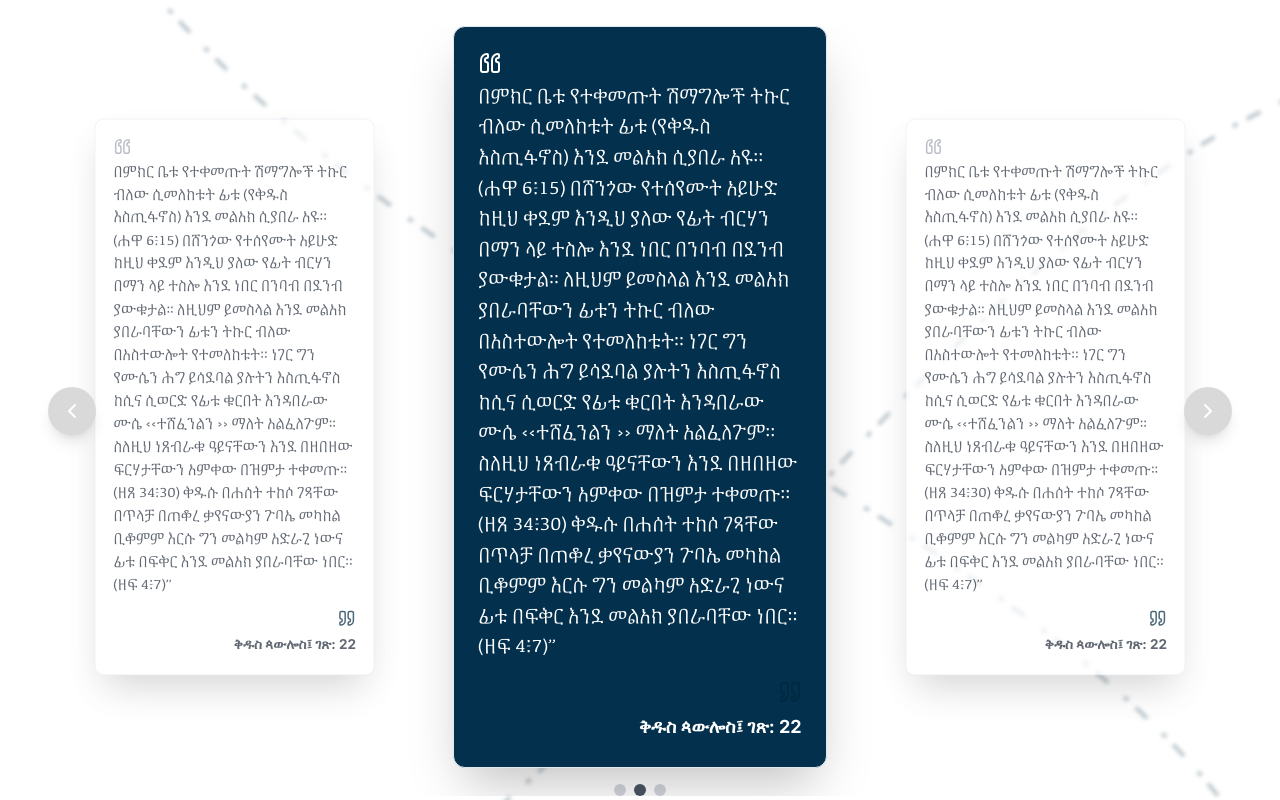
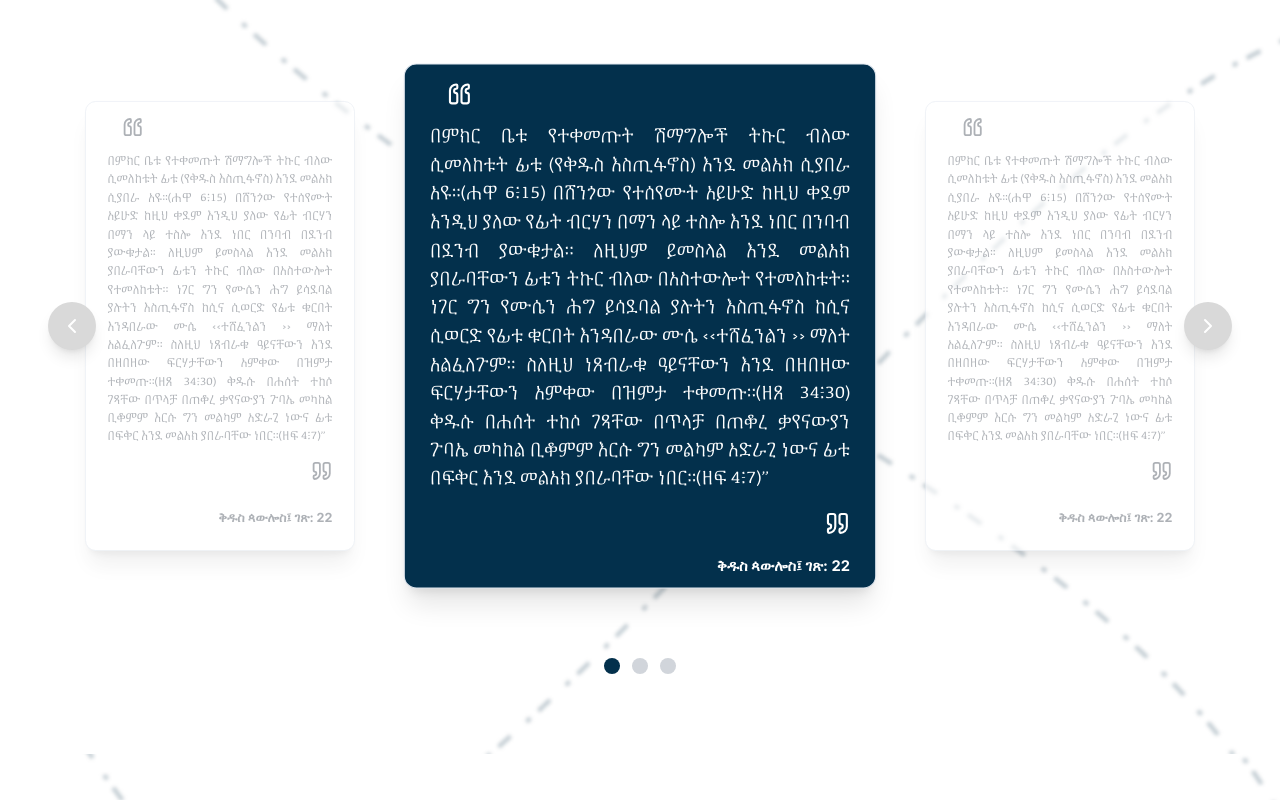
Before and after one commit to MekdelawitGebre/st-paul-book, a Next.js app: page / in a window 1280 px wide. Shown: the part 3400-4200 px from the top of the page. Built offline with nearby package versions, Linux system fonts and the light colour scheme; a web font is replaced by a local one.

Commit message:
fix :the quoes slide

```diff
--- a/components/quotes.tsx
+++ b/components/quotes.tsx
@@ -2,11 +2,42 @@
 
 import React from "react";
 import { Card, CardContent } from "@/components/ui/card";
-import { Quote, QuoteIcon, ChevronLeft, ChevronRight } from "lucide-react";
+import { Quote, ChevronLeft, ChevronRight } from "lucide-react";
+import { useSwipeable } from "react-swipeable";
 import quotesData from "@/data/quotes.json";
 
+const cardConfig = {
+  active: {
+    width: "450px",
+    height: "500px",
+    transform: "translateX(0) scale(1.05)",
+    className: "scale-105 opacity-100 z-20",
+    contentOpacity: "opacity-100",
+    fontSize: "text-base",
+    bg: "bg-[#03304c] text-white",
+  },
+  previous: {
+    width: "300px",
+    height: "500px",
+    transform: "translateX(-420px) scale(0.9)",
+    className: "scale-90 opacity-60 z-10",
+    contentOpacity: "opacity-60",
+    fontSize: "text-xs",
+    bg: "bg-white text-gray-800",
+  },
+  next: {
+    width: "300px",
+    height: "500px",
+    transform: "translateX(420px) scale(0.9)",
+    className: "scale-90 opacity-60 z-10",
+    contentOpacity: "opacity-60",
+    fontSize: "text-xs",
+    bg: "bg-white text-gray-800",
+  },
+};
+
 export default function Quotes() {
-  const [currentQuoteSlide, setCurrentQuoteSlide] = React.useState(1);
+  const [currentQuoteSlide, setCurrentQuoteSlide] = React.useState(0);
   const totalQuoteSlides = quotesData.quotes.length;
 
   const nextQuoteSlide = () => {
@@ -23,6 +54,12 @@ export default function Quotes() {
     setCurrentQuoteSlide(index);
   };
 
+  const handlers = useSwipeable({
+    onSwipedLeft: () => nextQuoteSlide(),
+    onSwipedRight: () => prevQuoteSlide(),
+    trackMouse: true,
+  });
+
   return (
     <section
       id="quotes"
@@ -31,78 +68,82 @@ export default function Quotes() {
         backgroundImage: "url(/network-bg.png)",
         backgroundSize: "cover",
         backgroundPosition: "center",
-        backgroundRepeat: "no-repeat",
         minHeight: "100vh",
       }}
     >
-      <div
-        className="absolute inset-0"
-        style={{
-          backgroundImage: "url(/network-bg.png)",
-          backgroundSize: "cover",
-          backgroundPosition: "center",
-          backgroundRepeat: "no-repeat",
-          transform: "translateZ(-1px) scale(2)",
-          zIndex: -1,
-        }}
-      />
+      <div className="absolute inset-0 z-[-1]" />
       <div className="container mx-auto px-8">
         <div className="text-center mb-8">
           <h2 className="text-5xl font-bold mb-4" style={{ color: "#03304c" }}>
             ጥቅሶች
           </h2>
         </div>
-        <div className="relative overflow-hidden">
+
         <div
-            className="flex transition-transform duration-500 ease-in-out"
-            style={{
-              transform: `translateX(-${
-                Math.max(0, currentQuoteSlide - 1) * 33.333
-              }%)`,
-            }}
+          {...handlers}
+          className="relative flex items-center justify-center w-full h-[600px]"
         >
+          {/* Previous Arrow - Hidden on mobile */}
+          <button
+            onClick={prevQuoteSlide}
+            className="hidden md:flex absolute left-4 top-1/2 transform -translate-y-1/2 text-white p-3 rounded-full shadow-lg z-30"
+            style={{ backgroundColor: "#D9D9D9" }}
+            aria-label="Previous quote"
+          >
+            <ChevronLeft size={24} />
+          </button>
+
+          {/* Next Arrow - Hidden on mobile */}
+          <button
+            onClick={nextQuoteSlide}
+            className="hidden md:flex absolute right-4 top-1/2 transform -translate-y-1/2 text-white p-3 rounded-full shadow-lg z-30"
+            style={{ backgroundColor: "#D9D9D9" }}
+            aria-label="Next quote"
+          >
+            <ChevronRight size={24} />
+          </button>
+
+          {/* Cards Container */}
+          <div className="relative flex items-center justify-center w-full h-full">
             {quotesData.quotes.map((quote, index) => {
-              const isActive = currentQuoteSlide === index;
-              const isLeft = index === currentQuoteSlide - 1;
-              const isRight = index === currentQuoteSlide + 1;
+              const position =
+                index === currentQuoteSlide
+                  ? "active"
+                  : index ===
+                    (currentQuoteSlide - 1 + totalQuoteSlides) %
+                      totalQuoteSlides
+                  ? "previous"
+                  : index === (currentQuoteSlide + 1) % totalQuoteSlides
+                  ? "next"
+                  : "hidden";
+
+              if (position === "hidden") return null;
+
+              const config = cardConfig[position as keyof typeof cardConfig];
 
               return (
                 <div
                   key={quote.id}
-                  className="w-full md:w-1/3 flex-shrink-0 px-4 transition-all duration-500 ease-in-out"
+                  className={`absolute transition-all duration-700 ease-in-out ${config.className}`}
                   style={{
-                    fontFamily: "Kefa, system-ui, -apple-system, sans-serif",
+                    width: config.width,
+                    height: config.height,
+                    transform: config.transform,
                   }}
                 >
                   <Card
-                    className={`transition-all duration-300 shadow-2xl max-w-md mx-auto rounded-lg cursor-pointer hover:scale-105 ${
-                      isActive
-                        ? "bg-[#03304c] text-white transform rotate-0 scale-100 opacity-100 z-20"
-                        : isLeft || isRight
-                        ? "bg-white text-gray-800 transform rotate-0 scale-75 opacity-70 z-10"
-                        : "bg-white text-gray-800 transform rotate-0 scale-75 opacity-70 z-10 md:block hidden"
-                    }`}
-                    onClick={() => goToQuoteSlide(index)}
+                    className={`w-full h-full p-0 rounded-xl shadow-xl ${config.bg}`}
+                    tabIndex={0}
+                    role="group"
+                    aria-label={`Quote by ${quote.author.name}`}
                   >
-                    <CardContent className="p-6">
-                      <div className="text-4xl text-gray-300 flex items-start mb-2">
-                        <QuoteIcon
-                          className="text-4xl"
-                          style={{
-                            color:
-                              currentQuoteSlide === index
-                                ? "#ffffff"
-                                : "#9ca3af",
-                            transform: "rotate(180deg)",
-                          }}
-                        />
-                      </div>
+                    <CardContent
+                      className={`flex flex-col justify-between h-full ${config.contentOpacity} transition-opacity duration-500`}
+                    >
+                      <div className="text-left">
+                        <Quote className="w-6 h-6 transform rotate-180 m-4" />
                         <p
-                        className={`text-lg leading-relaxed mb-4 ${
-                          currentQuoteSlide === index
-                            ? "text-white"
-                            : "text-gray-800"
-                        }`}
+                          className={`${config.fontSize} mb-4 text-justify`}
                           style={{
                             fontFamily:
                               "Kefa, system-ui, -apple-system, sans-serif",
@@ -110,24 +151,13 @@ export default function Quotes() {
                         >
                           {quote.quote}
                         </p>
-                      <div className="text-4xl text-gray-300 flex justify-end mb-2 ">
-                        <Quote
-                          className="text-4xl text-gray-300  "
-                          style={{
-                            color: "#002942",
-                            transform: "rotate(-360deg)",
-                          }}
-                        />
+                        <div className="flex justify-end">
+                          <Quote className="w-6 h-6" />
+                        </div>
                       </div>
 
-                      <div className="text-right">
-                        <p
-                          className={`font-bold text-lg ${
-                            currentQuoteSlide === index
-                              ? "text-white"
-                              : "text-gray-800"
-                          }`}
-                        >
+                      <div className="text-right mt-4">
+                        <p className="font-bold text-sm">
                           {quote.author.name}፤ ገጽ: {quote.author.page}
                         </p>
                       </div>
@@ -137,37 +167,22 @@ export default function Quotes() {
               );
             })}
           </div>
+        </div>
 
-          {/* Navigation Arrows */}
-          <button
-            onClick={prevQuoteSlide}
-            className="absolute left-4 top-1/2 transform -translate-y-1/2 text-white p-3 rounded-full hover:opacity-80 transition-colors shadow-lg z-10"
-            style={{ backgroundColor: "#D9D9D9" }}
-          >
-            <ChevronLeft className="w-6 h-6" />
-          </button>
-          <button
-            onClick={nextQuoteSlide}
-            className="absolute right-4 top-1/2 transform -translate-y-1/2 text-white p-3 rounded-full hover:opacity-80 transition-colors shadow-lg z-10"
-            style={{ backgroundColor: "#D9D9D9" }}
-          >
-            <ChevronRight className="w-6 h-6" />
-          </button>
-
-          {/* Quote Slide Indicators */}
-          <div className="flex justify-center mt-4 space-x-2">
+        {/* Indicators */}
+        <div className="flex justify-center mt-8 space-x-3">
           {quotesData.quotes.map((_, index) => (
             <button
               key={index}
               onClick={() => goToQuoteSlide(index)}
-                className={`w-3 h-3 rounded-full transition-colors ${
-                  currentQuoteSlide === index
-                    ? "bg-gray-600"
-                    : "bg-gray-300 hover:bg-gray-400"
+              className={`w-4 h-4 rounded-full transition-colors duration-300 ${
+                index === currentQuoteSlide
+                  ? "bg-[#03304c]"
+                  : "bg-gray-300 hover:bg-[#03304c]/70"
               }`}
+              aria-label={`Go to quote ${index + 1}`}
             />
           ))}
-          </div>
         </div>
       </div>
     </section>
```
Lines whose indentation alone changed are shown as unchanged.
